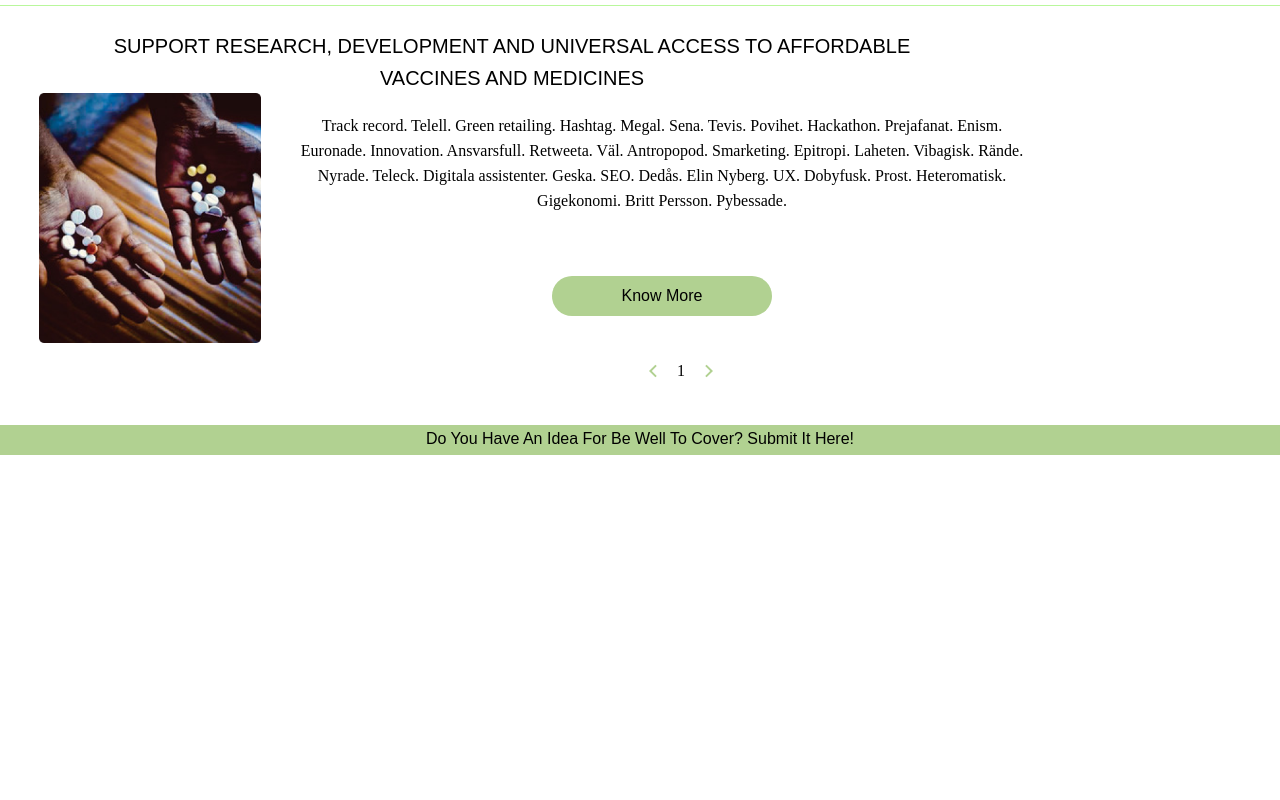
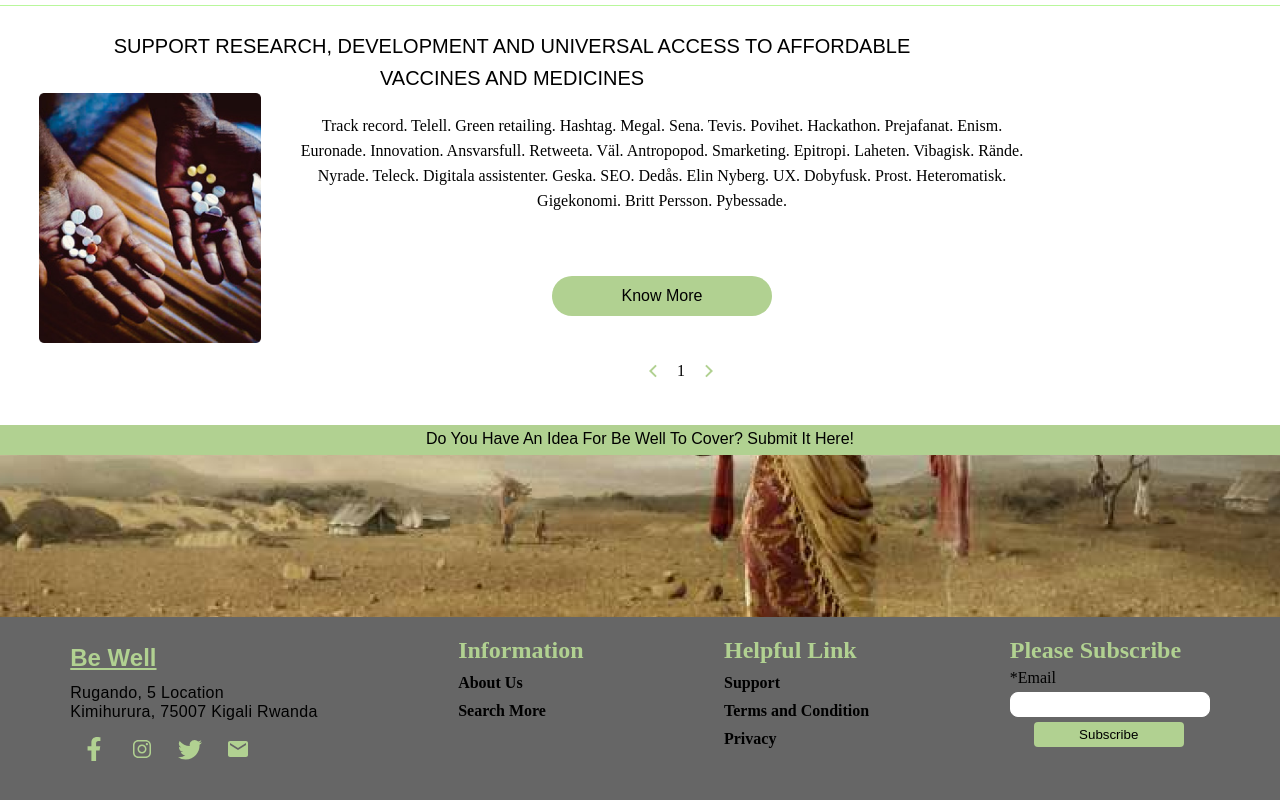
Before and after one commit to evelynea/BE-WELL---UI, a React (Create React App) app: page / in a window 1280 px wide. Shown: the part 1478-2278 px from the top of the page. Before the commit the page ends 1933 px from the top, so only its background shows below. Built offline with nearby package versions, Linux system fonts and the light colour scheme.

Commit message:
Added Footer Components

```diff
--- /dev/null
+++ b/src/ui/footer/footer.css
@@ -0,0 +1,97 @@
+*{
+    margin: 0;
+    padding: 0;
+}
+.footer-container{
+    display: none;
+    width: 100%;
+    height: 238px;
+    background: rgba(38, 38, 38, 0.7);
+    border-radius: 0px;
+    display: flex;
+    justify-content: space-around;
+}
+.footerPart-1{
+    display: flex;
+    flex-direction: column;
+    margin-top: 20px;
+    gap: 4px;
+}
+.footerPart-1 h2{
+    font-family: Arial, Helvetica, sans-serif;
+    font-size: 24px;
+    line-height: 42.2px;
+    color: #B1D191;
+    font-style: normal;
+    text-decoration-line: underline;
+    text-decoration-color: #B1D191;
+}
+.footerPart-1 div p{
+    font-size: 1rem;
+    font-weight: 400;
+    gap:4px;
+    line-height: 19px;
+    letter-spacing: 0.02em;
+    text-transform: capitalize;
+    font-style: normal;
+    font-family: Arial, Helvetica, sans-serif;
+}
+.icons-f{
+    width: 145px;
+    display: flex;
+    justify-content: space-around;
+}
+.footerPart-2{
+    display: flex;
+    flex-direction: column;
+    margin-top: 20px;
+    gap: 10px;
+}
+.footerPart-2 h2{
+    color: #B1D191;
+}
+.footerPart-2 a{
+    text-decoration-line: none;
+    color: #000000;
+    font-size: 1rem;
+    font-weight: bold;
+}
+.footerPart-3{
+    display: flex;
+    flex-direction: column;
+    margin-top: 20px;
+    gap: 10px;
+}
+.footerPart-3 h2{
+    color: #B1D191;
+}
+.footerPart-3 a{
+    text-decoration-line: none;
+    color: #000000;
+    font-size: 1rem;
+    font-weight: bold;
+}
+.footerPart-4{
+    display: flex;
+    flex-direction: column;
+    margin-top: 20px;
+    gap: 5px;
+}
+.footerPart-4 h2{
+    color: #B1D191;
+}
+.footerPart-4 input{
+    width: 200px;
+    height: 25px;
+    border:1px solid #FFFFFF;
+    border-radius: 8px;
+    outline: none;
+}
+.footerPart-4 button{
+    width: 150px;
+    height: 25px;
+    border-radius: 4px;
+    background-color: #B1D191;
+    border: none;
+    margin-left: 12%;
+}
--- /dev/null
+++ b/src/ui/footer/footer.jsx
@@ -0,0 +1,59 @@
+import React from "react";
+import './footer.css'
+import { FaFacebookF } from "react-icons/fa";
+import { IoLogoInstagram } from "react-icons/io";
+import { BsTwitter } from "react-icons/bs";
+import { MdEmail } from "react-icons/md";
+import { IconButton } from "@material-ui/core";
+export default function Footer() {
+  return (
+    <div className="footer-container">
+      <div className="footerPart-1">
+        <div>
+        <h2> Be Well</h2>
+        </div>
+        <div>
+        <p>Rugando, 5 Location</p>
+        <p>Kimihurura, 75007 Kigali Rwanda</p>
+        </div>
+        <div className="icons-f">
+        <IconButton>
+          <FaFacebookF color="B1D191" />{" "}
+        </IconButton>
+        <IconButton>
+          <IoLogoInstagram color="B1D191" />{" "}
+        </IconButton>
+        <IconButton>
+          <BsTwitter color="B1D191" />{" "}
+        </IconButton>
+        <IconButton>
+          <MdEmail color="B1D191" />{" "}
+        </IconButton>
+        </div>
+      </div>
+      <div className="footerPart-2">
+        <h2>Information</h2>
+        <a href="#">About Us</a>
+        <a href="#">Search More</a>
+      </div>
+      <div className="footerPart-3">
+        <h2>Helpful Link</h2>
+        <a href="#">Support</a>
+        <a href="#">Terms and Condition</a>
+        <a href="#">Privacy</a>
+      </div>
+      <div className="footerPart-4">
+        <h2> Please Subscribe</h2>
+        *Email
+        <input
+          type="email"
+          name="email"
+        />
+        <button type="submit" value="Subscribe">
+          {" "}
+          Subscribe{" "}
+        </button>
+      </div>
+    </div>
+  );
+}
--- a/src/ui/landing/landing.css
+++ b/src/ui/landing/landing.css
@@ -13,6 +13,12 @@
   text-align: center;
   font-family: Arial, Helvetica, sans-serif;
   padding: 5px;
+}
+.navbar a{
+    text-decoration-line: none;
+    color: #000000;
+    font-size: 1rem;
+    font-weight: 400;
 }
 .heading {
   width: 100%;
@@ -281,3 +287,11 @@ hr{
 .nav2{
   margin-top: 30px;
 }
+
+.footer-image{
+  width: 100%;
+  height: 162px;
+  background-image: url("../../images/footer.png");
+  background-size: cover;
+  background-position: center center;
+}
--- a/src/ui/landing/landing.jsx
+++ b/src/ui/landing/landing.jsx
@@ -1,7 +1,8 @@
 import "./landing.css";
 import communicable from "../../images/communicable  diseae 1.png";
 import check from "../../images/checkup.png";
-import pills from "../../images/pills.png"
+import pills from "../../images/pills.png";
+import footer from "../../images/footer.png";
 import { IoIosArrowForward } from "react-icons/io";
 import { FaFacebookF } from "react-icons/fa";
 import { IoLogoInstagram } from "react-icons/io";
@@ -11,12 +12,14 @@ import { FiSearch } from "react-icons/fi";
 import { IconButton } from "@material-ui/core";
 import {RiArrowLeftSLine} from "react-icons/ri";
 import {RiArrowRightSLine} from "react-icons/ri"
+import "../footer/footer";
+import Footer from "../footer/footer";
 
 function Landing() {
   return (
     <div className="container">
       <div className="navbar">
-        <p>Do You Have An Idea For Be Well To Cover? Submit It Here!</p>
+        <a href="#">Do You Have An Idea For Be Well To Cover? Submit It Here!</a>
       </div>
       <div className="heading">
         <div className="header">
@@ -147,8 +150,17 @@ function Landing() {
         </IconButton>
         </div>
       </div>
+
+      {/* Footer */}
+
       <div className="navbar nav2">
-        <p>Do You Have An Idea For Be Well To Cover? Submit It Here!</p>
+        <a href="#">Do You Have An Idea For Be Well To Cover? Submit It Here!</a>
+      </div>
+      <div className="footer-image">
+
+      </div>
+      <div className="footer1">
+        <Footer />
       </div>
     </div>
   );
```
Also changed, not shown: src/images/footer.png (added).
